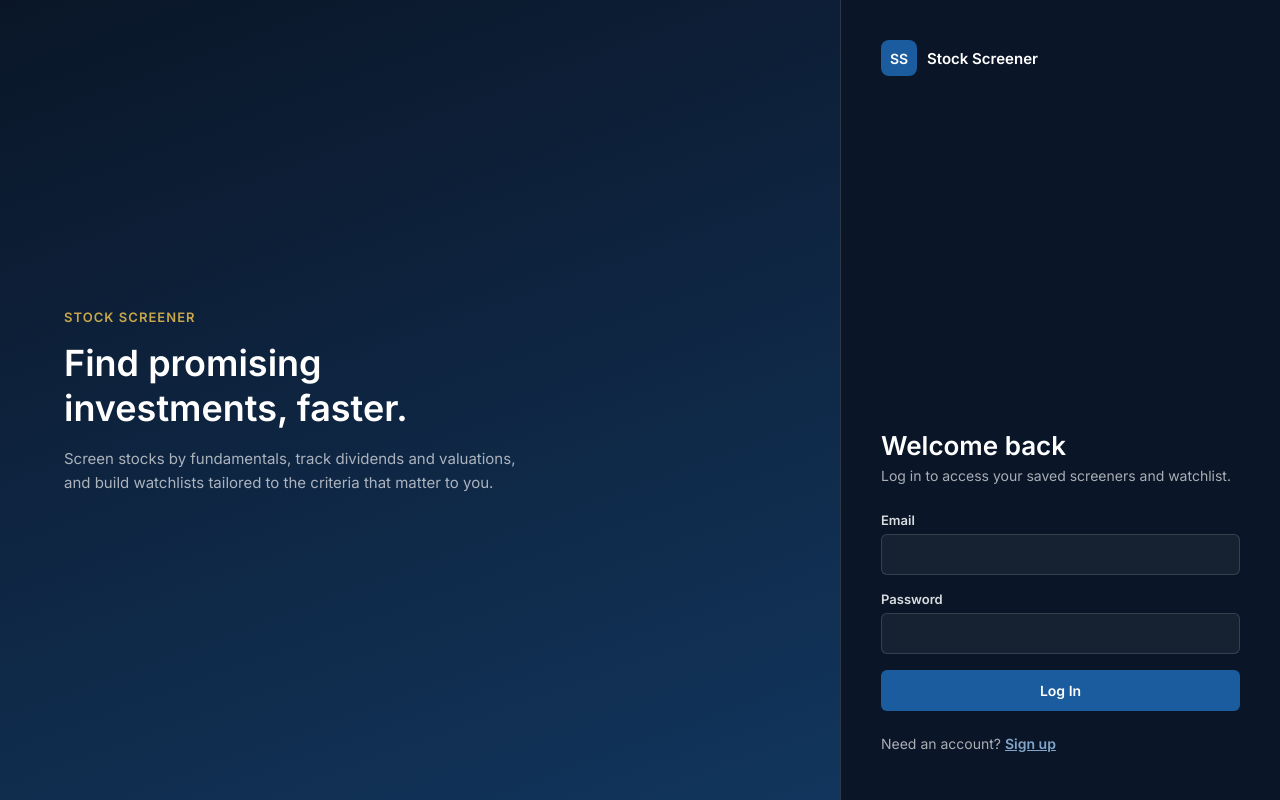
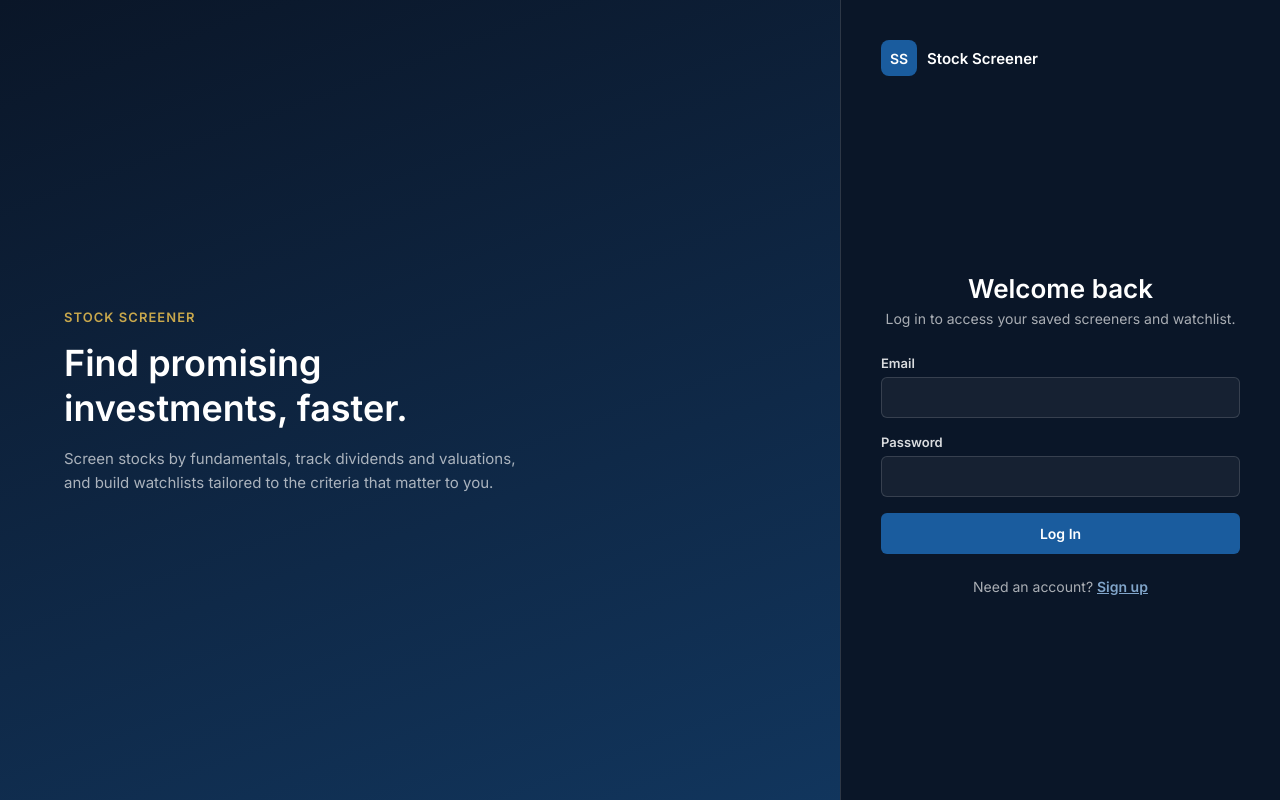
Before and after one commit to jor-el1308/FullStack-Stockpicker, a React (Vite) app in the folder client/: page /login in a window 1280 px wide. Built offline with nearby package versions, Linux system fonts and the light colour scheme.

Commit message:
Fixed Login Form

```diff
--- a/client/src/index.css
+++ b/client/src/index.css
@@ -268,12 +268,23 @@ a, button {
   color: #ffffff;
 }
 
+.auth-dark-content {
+  flex: 1;
+  display: flex;
+  flex-direction: column;
+  justify-content: center;
+  width: min(100%, 360px);
+  margin: 0 auto;
+  align-self: center;
+}
+
 .auth-dark-title {
   margin: 0 0 6px;
   font-family: var(--font-title);
   font-weight: 600;
   font-size: 26px;
   color: #ffffff;
+  text-align: center;
 }
 
 .auth-dark-subtitle {
@@ -281,16 +292,19 @@ a, button {
   font-family: var(--font-body);
   font-size: 14px;
   color: var(--color-muted-text-dark);
+  text-align: center;
 }
 
 .auth-dark-form {
   display: flex;
   flex-direction: column;
   gap: 16px;
+  width: 100%;
 }
 
 .auth-dark-label {
   display: block;
+  width: 100%;
   font-family: var(--font-title);
   font-weight: 600;
   font-size: 13px;
@@ -356,6 +370,7 @@ a, button {
   font-family: var(--font-body);
   font-size: 14px;
   color: var(--color-muted-text-dark);
+  text-align: center;
 }
 
 .auth-dark-link {
--- a/client/src/pages/Login.jsx
+++ b/client/src/pages/Login.jsx
@@ -74,7 +74,7 @@ function AuthForm({ onAuthenticated }) {
           <span className="auth-dark-logo-text">Stock Screener</span>
         </div>
 
-        <div>
+        <div className="auth-dark-content">
           <h1 className="auth-dark-title">{mode === "login" ? "Welcome back" : "Create your account"}</h1>
           <p className="auth-dark-subtitle">
             {mode === "login"
```
